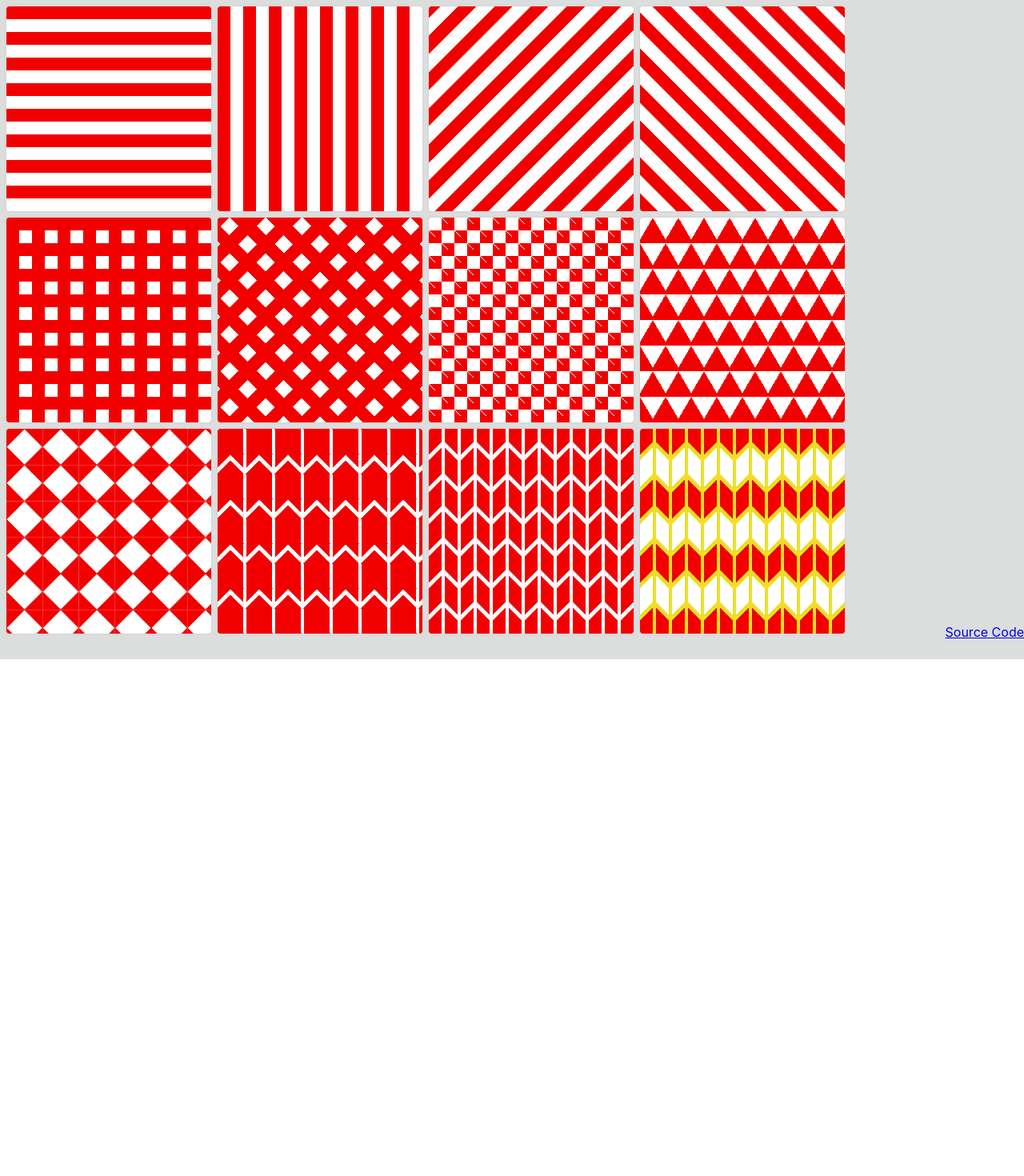
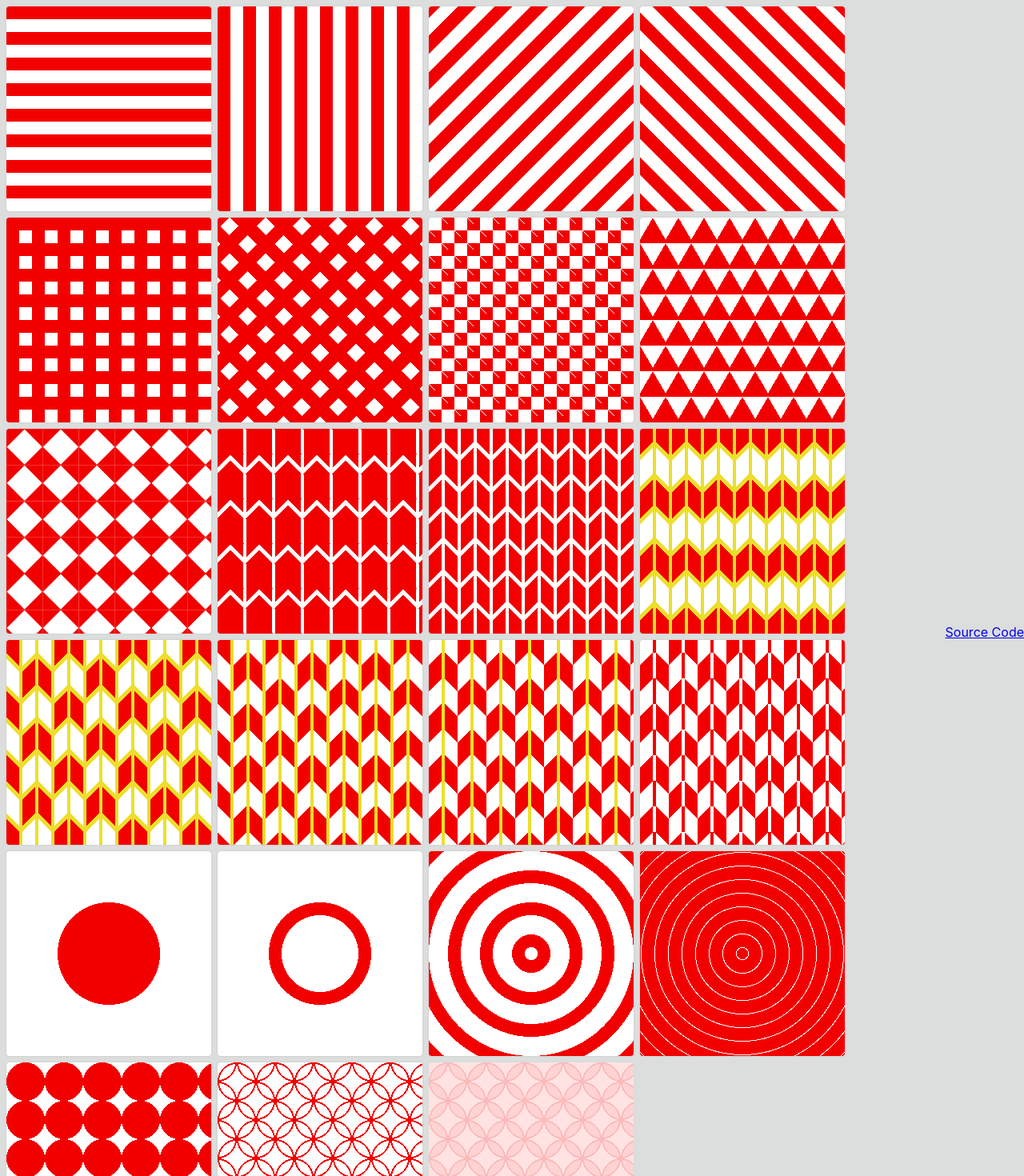
Before and after one commit to hanachin/textures, a React (Create React App) app: page / in a window 1280 px wide. Shown: the top 1470 px of the page at 80% size. Before the commit the page ends 824 px from the top, so only its background shows below. Built offline with nearby package versions, Linux system fonts and the light colour scheme.

Commit message:
Fix grid rows overflow

```diff
--- a/src/App.tsx
+++ b/src/App.tsx
@@ -12,6 +12,8 @@ const Example = styled.div`
   --width-primary:   16px;
   --width-secondary: 16px;
 
+  width: 256px;
+  height: 256px;
   border-radius: 4px;
   box-shadow: rgba(0, 0, 0, .15) 0 0 2px;
 `;
```
